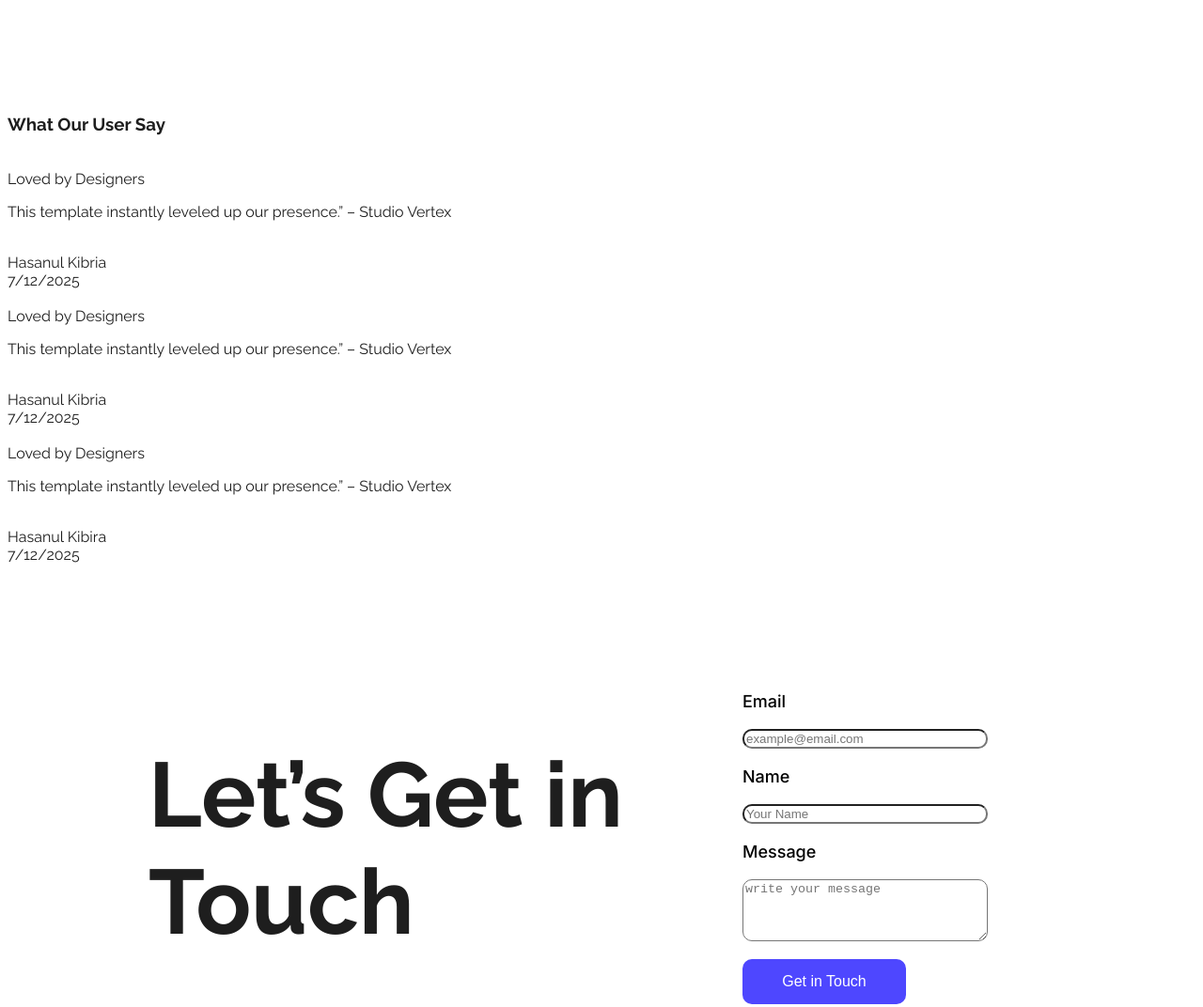
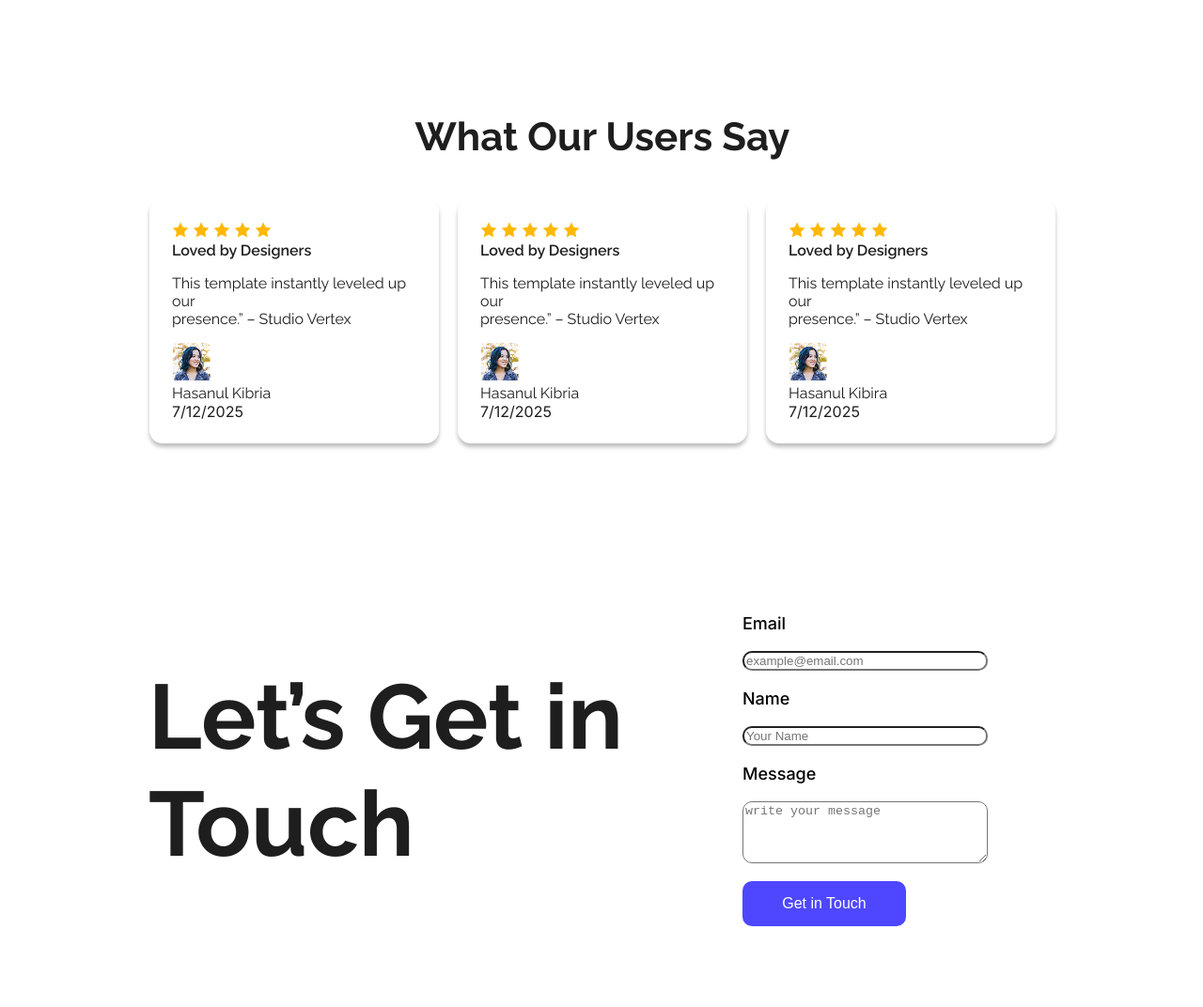
Before and after one commit to HKDigital360/Hasanul-Kibria-B12A01, a plain HTML site: page index.html in a window 1280 px wide. Shown: the part 1980-3052 px from the top of the page at 94% size. Drawn offline with Linux system fonts and the light colour scheme.

Commit message:
reviews finished

```diff
--- a/index.html
+++ b/index.html
@@ -42,7 +42,7 @@
          <section class="see-action">
             <div>
             <h2 class="action-title">See It in Action</h2>
-            <p class="action-sub-titile">Explore the live preview and imagine your brand in this bold new look.</p>
+            <p class="action-sub-titile">Explore the live preview and imagine your <br>brand in this bold new look.</p>
             <a href=""><button class="btn-3rd">Launch Live Preview</button></a></div>
             <div class="action-image"><img src="Assets/wc-mini.png" alt="Webflow Conferrence2025"></div>
          </section>
@@ -73,31 +73,43 @@
 
  <!-- our users Review section -->
 <section class="review">
-    <h3 class="review-title">What Our User Say</h3>
+    <h3 class="review-title">What Our Users Say</h3>
     <div class="review-container">
 
   <!-- .reviews*3>img+.reviews-title+p.reviews-description+img+.reviewer-name+.date -->
   <div class="reviews">
-    <img src="" alt="">
+    <img src="Assets/icon-star.png" alt="">
+    <img src="Assets/icon-star.png" alt="">
+    <img src="Assets/icon-star.png" alt="">
+    <img src="Assets/icon-star.png" alt="">
+    <img src="Assets/icon-star.png" alt="">
     <div class="reviews-title">Loved by Designers</div>
-    <p class="reviews-description">This template instantly leveled up our presence.” – Studio Vertex</p>
-    <img src="" alt="">
+    <p class="reviews-description">This template instantly leveled up our <br>presence.” – Studio Vertex</p>
+    <img src="Assets/avatar.png" alt="">
     <div class="reviewer-name">Hasanul Kibria</div>
     <div class="date">7/12/2025</div>
   </div>
   <div class="reviews">
-    <img src="" alt="">
+    <img src="Assets/icon-star.png" alt="">
+    <img src="Assets/icon-star.png" alt="">
+    <img src="Assets/icon-star.png" alt="">
+    <img src="Assets/icon-star.png" alt="">
+    <img src="Assets/icon-star.png" alt="">
     <div class="reviews-title">Loved by Designers</div>
-    <p class="reviews-description">This template instantly leveled up our presence.” – Studio Vertex</p>
-    <img src="" alt="">
+    <p class="reviews-description">This template instantly leveled up our <br>presence.” – Studio Vertex</p>
+    <img src="Assets/avatar.png" alt="">
     <div class="reviewer-name">Hasanul Kibria</div>
     <div class="date">7/12/2025</div>
   </div>
   <div class="reviews">
-    <img src="" alt="">
+    <img src="Assets/icon-star.png" alt="">
+    <img src="Assets/icon-star.png" alt="">
+    <img src="Assets/icon-star.png" alt="">
+    <img src="Assets/icon-star.png" alt="">
+    <img src="Assets/icon-star.png" alt="">
     <div class="reviews-title">Loved by Designers</div>
-    <p class="reviews-description">This template instantly leveled up our presence.” – Studio Vertex</p>
-    <img src="" alt="">
+    <p class="reviews-description">This template instantly leveled up our <br>presence.” – Studio Vertex</p>
+    <img src="Assets/avatar.png" alt="">
     <div class="reviewer-name">Hasanul Kibira</div>
     <div class="date">7/12/2025</div>
   </div>
@@ -131,7 +143,7 @@
 
 
     </main>
-
+<hr>
     <footer>
 <section class="footer-logo">
     <h3 class="footer-logo-title">LOGO</h3>
--- a/styles/styles.css
+++ b/styles/styles.css
@@ -270,5 +270,54 @@ footer{
 }
 .footer-logo-item{
 padding: 0 65px;
-justify-items: center;
+/* justify-items: center; */
+justify-content: space-around;
+align-items: center
 }
+
+/* review styles */
+.review-container{
+    display: flex;
+    justify-content: center;
+    align-items: flex-start;
+  text-align: left;
+    gap: 20px ;
+}
+.review{
+    text-align: center;
+    margin: 137px 149px 137px 151px;
+
+    /* justify-content: center; */
+}
+.review-title{
+     font-size: 42px;
+    font-weight: bold;
+}
+.reviews-title{
+    text-align:
+    font-size: 24px;
+    font-weight: 600;
+    color: #1E1E1E;
+}
+
+.date{
+    font-family:inter;
+    font-size: 16px;
+    font-weight: 400;
+}
+.reviews{
+
+    padding: 24px 24px;
+    border-radius: 14px;
+    box-shadow: 0px 4px 4px rgba(0, 0, 0, 0.25);
+    stroke: #F2EDED;
+    fill: #FFFFFF;
+}
+
+hr {
+  border: none;
+  height: 3px;
+  background-color: #e0e0e0; /* light gray */
+  margin: 40px auto; /* spacing above and below */
+  width: 100%; /* control length */
+}
```
